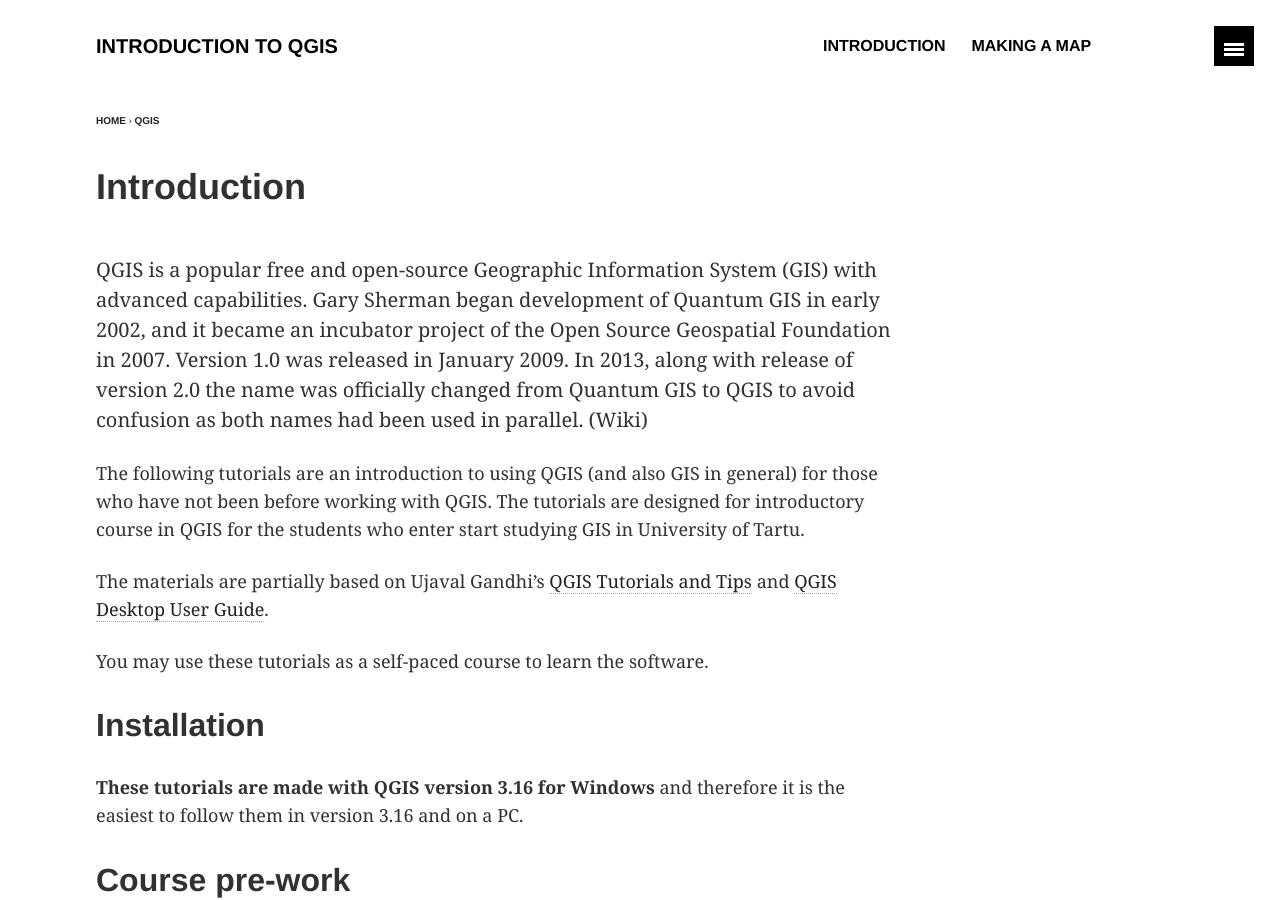
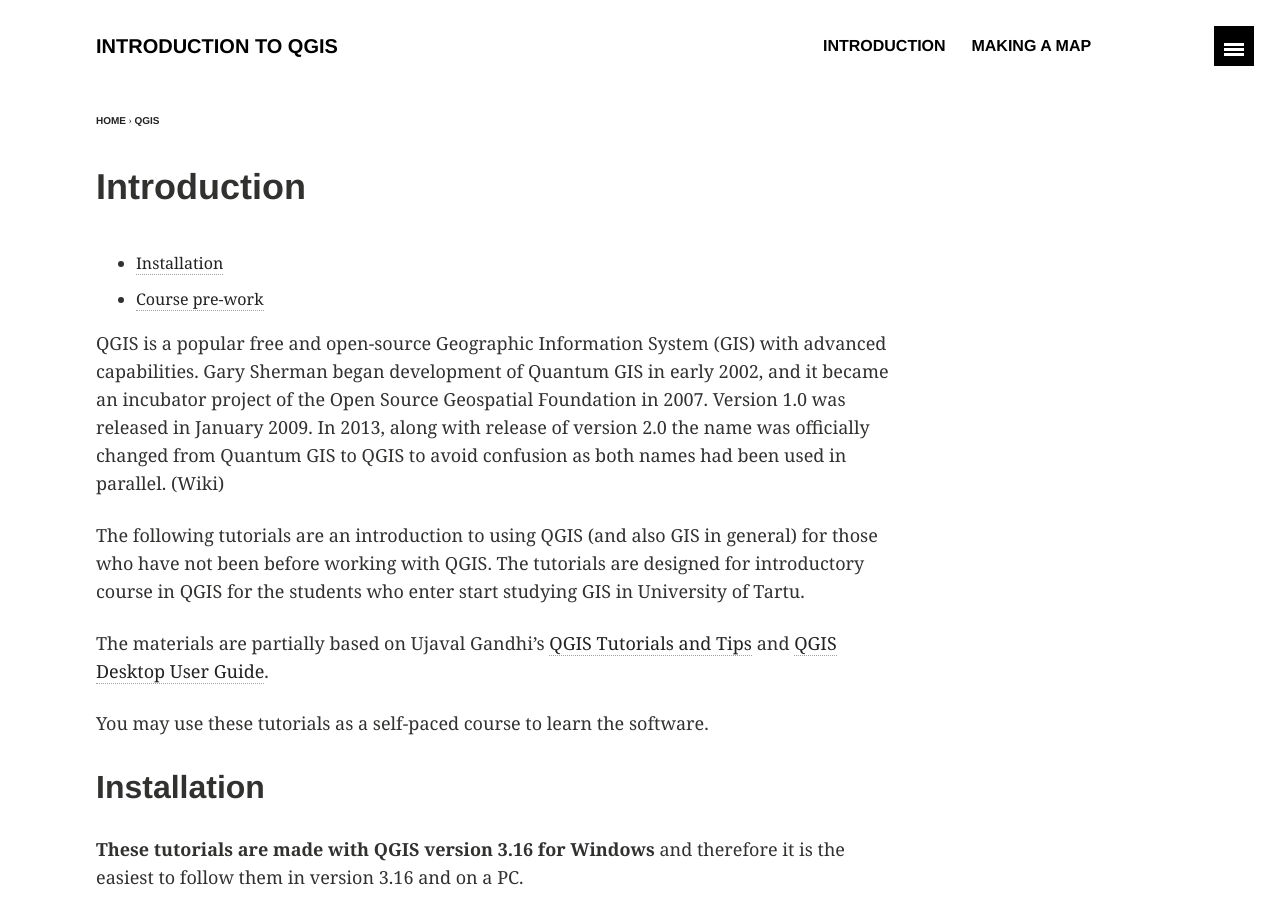
Before and after one commit to kevelyn1/QGIS-Intro, a Jekyll site: the page built from _posts/qgis/2020-08-12-intro.md, in a window 1280 px wide and 900 px high. Built offline with Jekyll 4.4.1, drawn with Linux system fonts in a browser that asks for light colours; emoji names are drawn with the system emoji font.

Commit message:
update 2

```diff
--- a/_posts/qgis/2020-08-12-intro.md
+++ b/_posts/qgis/2020-08-12-intro.md
@@ -6,6 +6,8 @@
 image:
   teaser: QGIS_intro_teaser.png
 ---
+- [Installation](#installation)
+- [Course pre-work](#course-pre-work)
 
 QGIS is a popular free and open-source Geographic Information System (GIS) with advanced capabilities. Gary Sherman began development of Quantum GIS in early 2002, and it became an incubator project of the Open Source Geospatial Foundation in 2007. Version 1.0 was released in January 2009. In 2013, along with release of version 2.0 the name was officially changed from Quantum GIS to QGIS to avoid confusion as both names had been used in parallel. (Wiki)
 
@@ -37,21 +39,15 @@
 
 **The Layer panel** (also called the map legend) lists all the layers in the project and helps you manage their visibility. A layer can be selected and dragged up or down in the legend to change the Z-ordering. Z-ordering means that layers listed nearer the top of the legend are drawn over layers listed lower down in the legend.
 
----
 __:heavy_exclamation_mark: Tip :smirk:__
 
 *From the `View` menu, you can switch QGIS widgets (`Panels ►`) and toolbars (`Toolbars ►`) on and off. To (de)activate any of them, right-click the menu bar or toolbar and choose the item you want. Panels and toolbars can be moved and placed wherever you like within the QGIS interface.*
 
----
-
 **The Map view** (also called Map canvas) is the “business end” of QGIS — maps are displayed in this area, in 2D. The map displayed in this window will reflect the rendering (symbology, labeling, visibilities…) you applied to the layers you have loaded. It also depends on the layers and the project’s Coordinate Reference System (CRS).
 
----
 __:heavy_exclamation_mark: Tip :smirk:__
 
 *By default, QGIS opens a single map view, which is tightly bound to the Layers panel; the main map automatically reflects the changes you do in the Layers panel area. But it is also possible to open additional map views whose content could diverge from the Layers panel current state. They can be of 2D or 3D type, show different scale or extent, or display a different set of the loaded layers thanks to map themes. Read more about setting up additional Map view from [QGIS Documentation](https://docs.qgis.org/3.16/en/docs/user_manual/introduction/qgis_gui.html#setting-additional-map-views)*
-
----
 
 **The Status bar** provides you with general information about the map view and processed or available actions, and offers you tools to manage the map view.
 
@@ -61,14 +57,11 @@
 
 On the right side of the status bar, there is a small checkbox which can be used temporarily to prevent layers being rendered to the map view. Switching rendering off is sometimes useful when your data layers are very large and rendering takes long time. Read more about Rendering in [QGIS Documentation](https://docs.qgis.org/3.16/en/docs/user_manual/introduction/general_tools.html#rendering).
 
----
 __:heavy_exclamation_mark: Tip :smirk:__
 
 *You can also set up your personal user profile in QGIS. A user profile is a unified application configuration that allows to store all the global settings, GUI configurations and customization, installed plugins and their configurations, project templates, processing settings etc. You can create your user profile under `Settings ► User Profiles`*
 
 *Read more about User Profiles from [QGIS Documentation](https://docs.qgis.org/testing/en/docs/user_manual/introduction/project_files.html#introducing-qgis-projects)*
-
----
 
 ## License and terms of usage
 The materials are partially based on Ujaval Gandhi's [QGIS Tutorials and Tips](https://www.qgistutorials.com/en/docs/introduction.html), under CC-BY-SA. If you wish to modify the materials, we wish that you would also share your materials openly e.g. on GitHub where everyone could benefit from you work, in a similar manner as we provide these materials for you.
```
Also changed, not shown: _posts/qgis/2020-08-11-making-a-map.md (+1 -0 lines), images/2_new_layout.png, images/icon_move_content.png (added), images/icon_select_move item.png (added).
